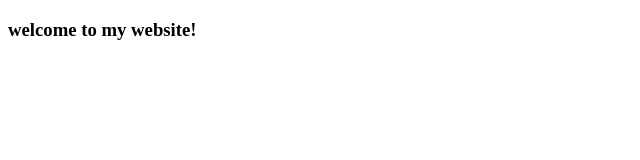
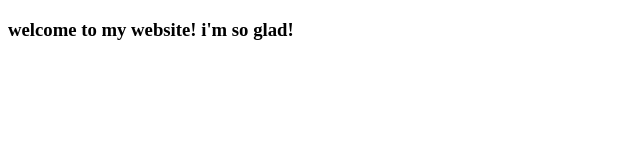
Before and after one commit to ChauncyMS/ChauncyMS.github.io, a plain HTML site: page index.html in a window 1280 px wide. Shown: the whole page, without its empty margins (0-640 px from the left). Drawn offline with Linux system fonts and the light colour scheme.

Commit message:
Update index.html

```diff
--- a/index.html
+++ b/index.html
@@ -6,6 +6,6 @@
     <title>my first website</title>
 </head>
 <body>
-    <h3>welcome to my website!</h3>
+    <h3>welcome to my website! i'm so glad!</h3>
 </body>
 </html>
```
